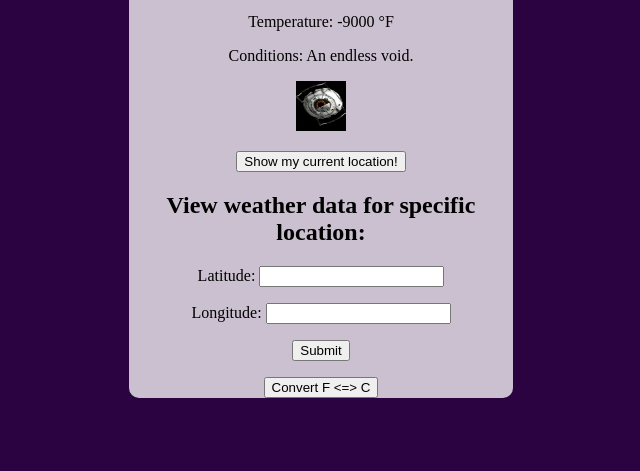
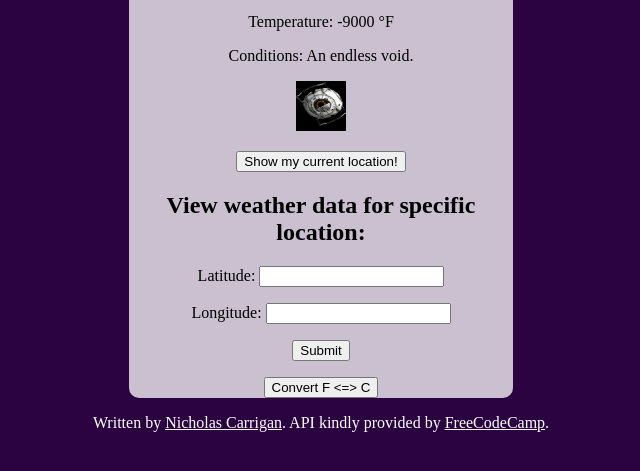
Before and after one commit to naomis-archive/Weather-App, a plain HTML site: page index.html in a window 1280 px wide. Shown: the part 159-630 px from the top of the page, without its empty margins (319-959 px from the left). Drawn offline with Linux system fonts and the light colour scheme.

Commit message:
Add footer

```diff
--- a/index.html
+++ b/index.html
@@ -21,4 +21,10 @@
       <p><button onclick="convert()">Convert F <=> C</button></p>
     </div>
   </body>
+  <footer>
+    Written by
+    <a href="https://www.nhcarrigan.com" target="_blank">Nicholas Carrigan</a>.
+    API kindly provided by
+    <a href="https://www.freecodecamp.org" target="_blank">FreeCodeCamp</a>.
+  </footer>
 </html>
--- a/style.css
+++ b/style.css
@@ -17,3 +17,11 @@ body {
   margin-top: 10vh;
   border-radius: 10px;
 }
+
+footer {
+  color: #ffffff;
+}
+
+a {
+  color: #ffffff;
+}
```
